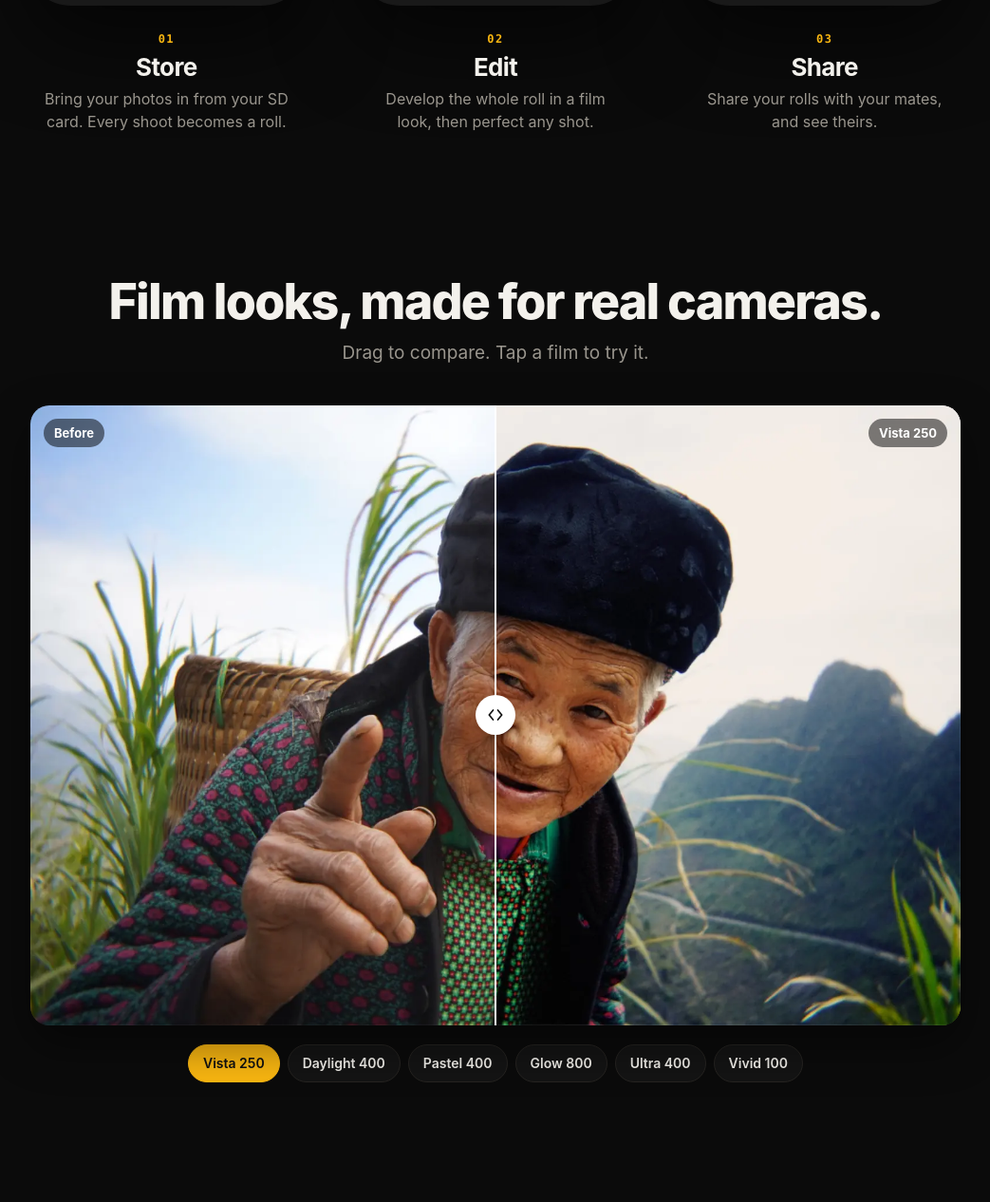
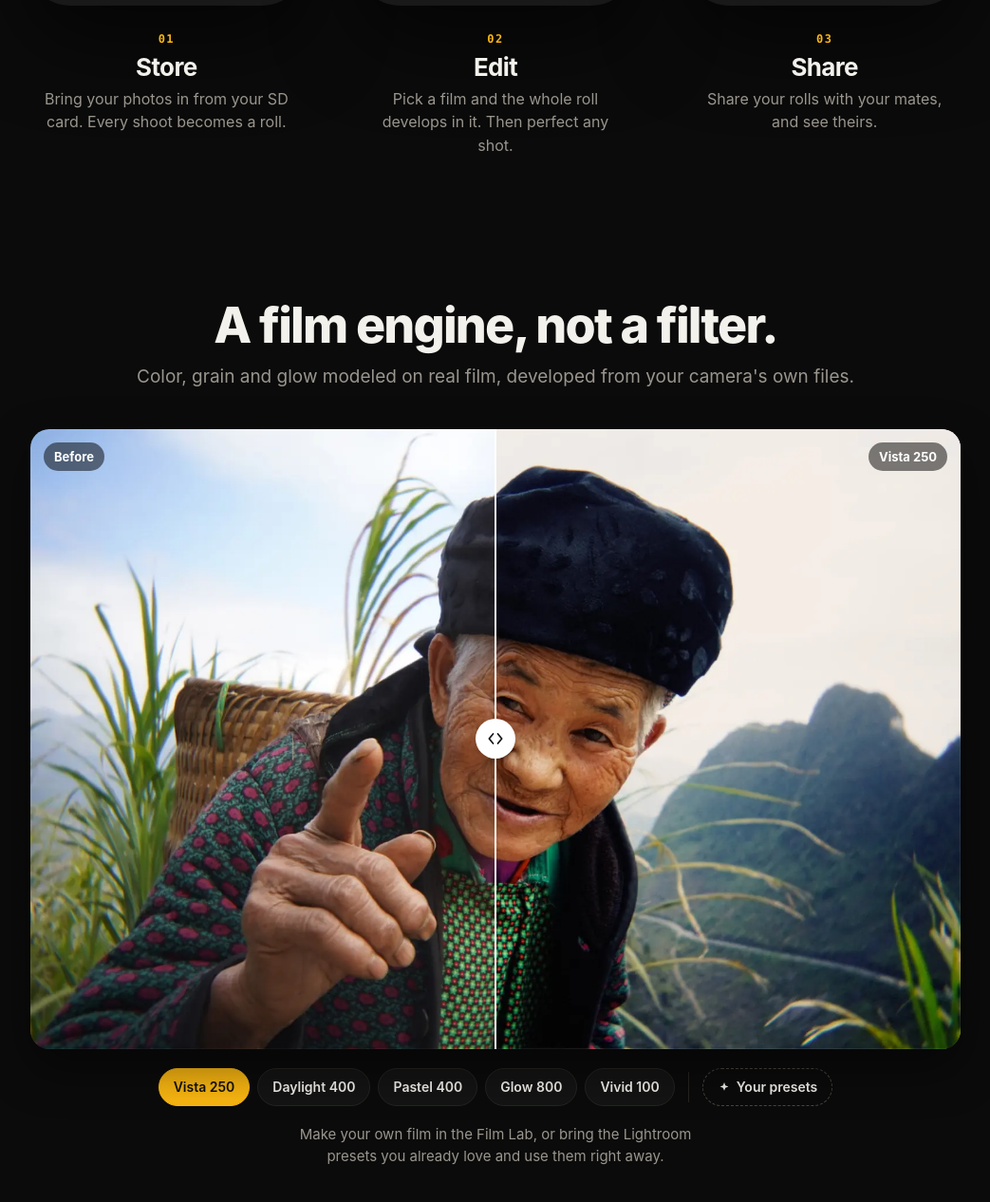
Before and after one commit to adamagilani/rollmates, a plain HTML site: page index.html in a window 1280 px wide. Shown: the part 1174-2440 px from the top of the page at 95% size, without its empty margins (118-1161 px from the left). Drawn offline with Linux system fonts and the light colour scheme.

Commit message:
Landing page: film picker as the Edit screen, film engine section with your-presets option
Co-Authored-By: Claude Opus 5.5 <noreply@anthropic.com>

```diff
--- a/index.html
+++ b/index.html
@@ -91,6 +91,11 @@
   .films button:hover { border-color:#45413b; }
   .films button:active { transform:scale(0.97); }
   .films button[aria-pressed="true"] { background:var(--accent); border-color:var(--accent); color:#111; }
+  .films .divider { width:1px; align-self:stretch; margin:4px 6px; background:var(--line); }
+  .films .yours { display:inline-flex; align-items:center; gap:6px; background:transparent; border-style:dashed; border-color:#4a463f; }
+  .films .yours svg { width:14px; height:14px; fill:currentColor; }
+  .films .yours[aria-pressed="true"] { border-style:solid; }
+  .own { color:var(--muted); font-size:15px; max-width:460px; margin:18px auto 0; }
 
   .final { text-align:center; padding:150px 0 110px; }
   .final h2 { font-size:clamp(34px, 5vw, 52px); letter-spacing:-0.035em; line-height:1.04; margin:0 0 28px; font-weight:760; }
@@ -129,6 +134,7 @@
     .screen { border-radius:34px; }
     .step .n { margin-top:30px; }
     .looks { padding-top:110px; }
+    .films .divider { display:none; }
     .final { padding:120px 0 90px; }
   }
 </style>
@@ -164,10 +170,10 @@
       <p>Bring your photos in from your SD card. Every shoot becomes a roll.</p>
     </div>
     <div class="step">
-      <div class="screen"><img src="img/app/edit.webp" width="660" height="1353" fetchpriority="high" alt="Editing a photo of longtail boats in RollMates"></div>
+      <div class="screen"><img src="img/app/films.webp" width="660" height="1353" fetchpriority="high" alt="Choosing a film for a roll in RollMates: nine photos from Railay shown in Pastel 400, with Glow 800 and Vista 250 beside it"></div>
       <span class="n">02</span>
       <h2>Edit</h2>
-      <p>Develop the whole roll in a film look, then perfect any shot.</p>
+      <p>Pick a film and the whole roll develops in it. Then perfect any shot.</p>
     </div>
     <div class="step">
       <div class="screen"><img src="img/app/roll.webp" width="660" height="1353" alt="A roll in RollMates, Tiger Cave &amp; Railay, shared with mates"></div>
@@ -179,8 +185,8 @@
 
   <section class="looks">
     <div class="reveal">
-      <h2>Film looks, made for real cameras.</h2>
-      <p class="sub">Drag to compare. Tap a film to try it.</p>
+      <h2>A film engine, not a filter.</h2>
+      <p class="sub">Color, grain and glow modeled on real film, developed from your camera's own files.</p>
     </div>
     <div class="compare reveal" id="compare">
       <img src="img/look-before.webp" width="1600" height="1067" loading="lazy" alt="A portrait in the hills of Ha Giang, straight from the camera">
@@ -195,9 +201,11 @@
       <button data-film="cinestill-400d" aria-pressed="false">Daylight 400</button>
       <button data-film="portra-400" aria-pressed="false">Pastel 400</button>
       <button data-film="cinestill-800t-c" aria-pressed="false">Glow 800</button>
-      <button data-film="ultra-400" aria-pressed="false">Ultra 400</button>
       <button data-film="le-100" aria-pressed="false">Vivid 100</button>
+      <span class="divider" aria-hidden="true"></span>
+      <button class="yours" data-film="preset" data-tag="Your Lightroom preset" aria-pressed="false"><svg viewBox="0 0 24 24" aria-hidden="true"><path d="M12 3.5l2.1 5.4 5.4 2.1-5.4 2.1L12 18.5l-2.1-5.4L4.5 11l5.4-2.1z"/></svg>Your presets</button>
     </div>
+    <p class="own">Make your own film in the Film Lab, or bring the Lightroom presets you already love and use them right away.</p>
   </section>
 
   <div class="final reveal">
@@ -279,7 +287,7 @@
         after.classList.add("incoming");
         setTimeout(function () {
           after.src = src;
-          tag.textContent = button.textContent;
+          tag.textContent = button.dataset.tag || button.textContent;
           after.classList.remove("incoming");
         }, 180);
       });
```
Also changed, not shown: img/app/edit.webp (deleted), img/app/films.webp (added), img/look-preset.webp (added), img/look-ultra-400.webp (deleted).
